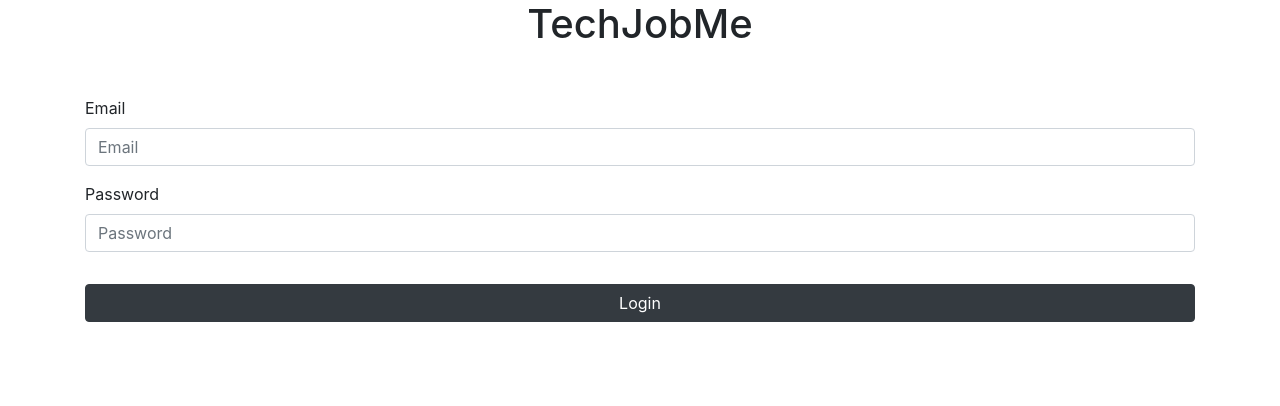
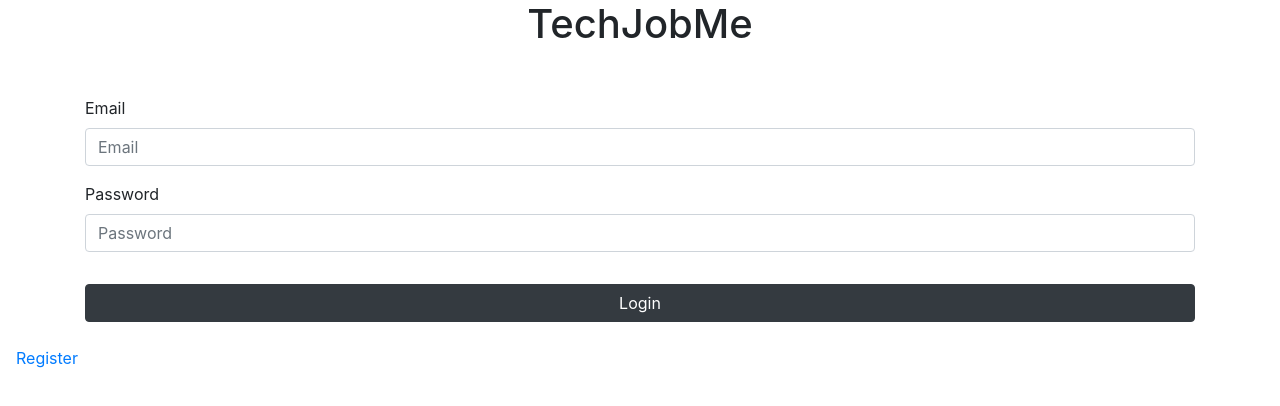
Before and after one commit to justDare/TechJobMe, a React (Create React App) app in the folder client/: page /#/ in a window 1280 px wide. Shown: the top 406 px of the page. Built offline with nearby package versions, Linux system fonts and the light colour scheme; no server answers.

Commit message:
register modal

```diff
--- a/client/src/components/auth/LoginLanding.js
+++ b/client/src/components/auth/LoginLanding.js
@@ -1,9 +1,15 @@
 import React, { Component } from 'react';
 import LoginModal from '../auth/LoginModal';
+import RegisterModal from '../auth/RegisterModal';
 
 export class LoginLanding extends Component {
   render() {
-    return <LoginModal />;
+    return (
+      <div>
+        <LoginModal />
+        <RegisterModal />
+      </div>
+    );
   }
 }
 
```
